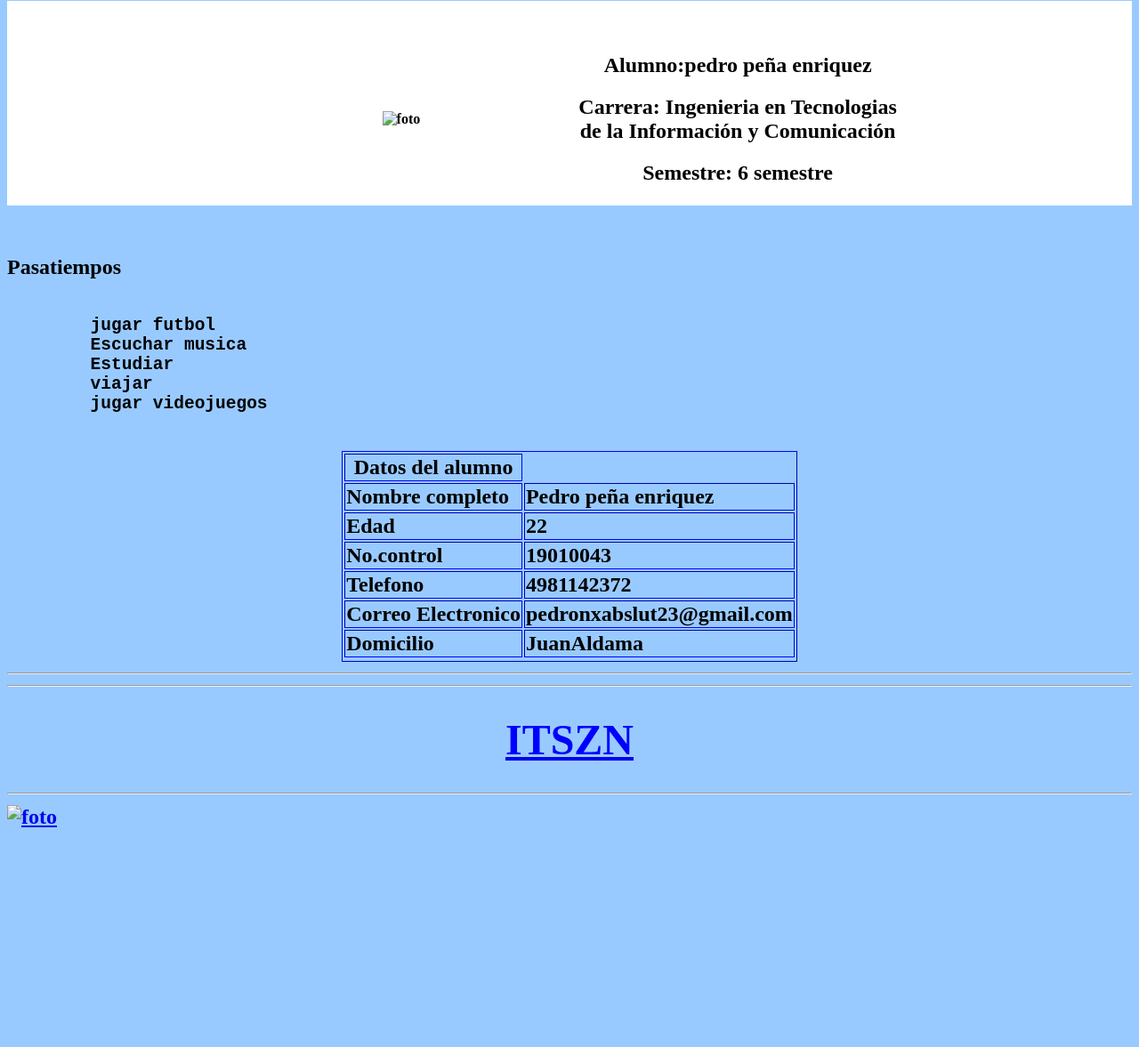
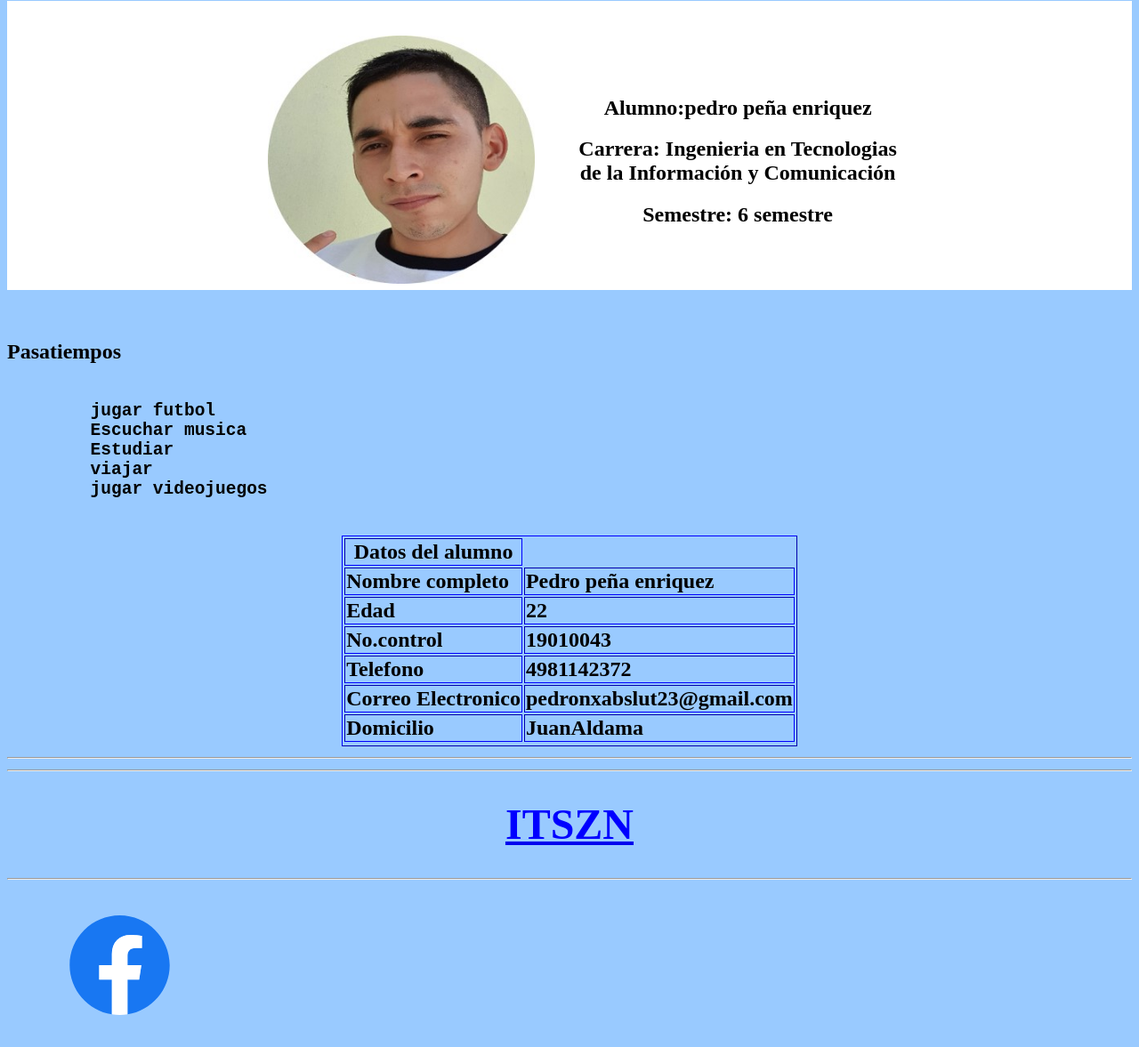
Before and after one commit to Pedropit23/portafolio2, a plain HTML site: page index.html in a window 1280 px wide. Shown: the part 111-1288 px from the top of the page at 89% size. Before the commit the page ends 1063 px from the top, so only its background shows below. Drawn offline with Linux system fonts and the light colour scheme.

Commit message:
Update index.html

```diff
--- a/index.html
+++ b/index.html
@@ -16,7 +16,7 @@ h1 {color:blue;}
 <tr>
 	<th style="width:20%"></th>
 	<th>
-		<img src="imagenes/Picture1.jpg" alt="foto" width="300" title="Pedro Peña E">
+		<img src="Picture1.jpg" alt="foto" width="300" title="Pedro Peña E">
 	</th>
 	<th style="width:30%">
 		<h2>Alumno:pedro peña enriquez</h2>
@@ -81,7 +81,7 @@ h1 {color:blue;}
 <a href="http://www.itszn.edu.mx/coyote/"><h1 align="center">ITSZN</h1>
 <hr>
 
-<a href="https://www.facebook.com/pedro.pena.90663894"><img src="imagenes/Facebook.svg" alt="foto" width="20%">
+<a href="https://www.facebook.com/pedro.pena.90663894"><img src="Facebook.svg" alt="foto" width="20%">
 </th>
 
 
```
